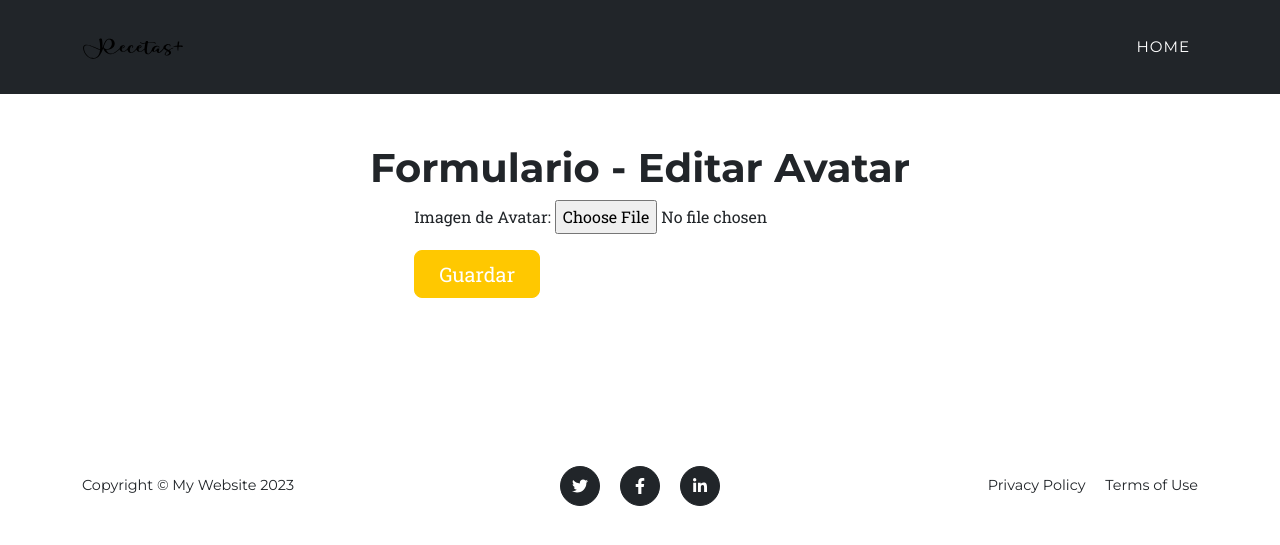
After one commit to DavidLlamosas/Llamosas-David-47765, a Django app: page /editar_perfil/agregar_avatar/ in a window 1280 px wide. The commit adds this page. Shown: the top 545 px of the page. Run offline with Django 4.2, Linux system fonts and the light colour scheme; some libraries are stand-ins or nearby versions.

Commit message:
Version 5.0 de Recetas+

```diff
--- a/Mi_Recetario/urls.py
+++ b/Mi_Recetario/urls.py
@@ -41,7 +41,7 @@ urlpatterns = [
     path('recetas/mis/',views.mis_recetas, name='mis_recetas'),
 
     path('editar_perfil/',views.editarPerfil,name='editar_perfil'),
-
+    path('editar_perfil/agregar_avatar/', views.agregar_avatar, name='agregar_avatar'),
 ]
 
 urlpatterns += static(settings.MEDIA_URL, document_root=settings.MEDIA_ROOT)
--- a/recetas/forms.py
+++ b/recetas/forms.py
@@ -34,3 +34,6 @@ class UserEditForm(UserCreationForm):
             model = User
             fields = ['email', 'password1', 'password2',
             'last_name', 'first_name']
+
+class AvatarForm(forms.Form):
+    imagen = forms.ImageField(label="Imagen de Avatar")
--- a/recetas/models.py
+++ b/recetas/models.py
@@ -41,5 +41,5 @@ class Personas(models.Model):
         return self.user.username
 
 class Avatar(models.Model):
-    user = models.ForeignKey(User, on_delete=models.CASCADE)
+    user = models.OneToOneField(User, on_delete=models.CASCADE)
     imagen = models.ImageField(upload_to='avatares', null=True, blank=True)
--- /dev/null
+++ b/recetas/templates/agregar_avatar.html
@@ -0,0 +1,26 @@
+{% extends 'padre2_recetas.html' %}
+
+{% block content %}
+
+<section>
+    <h1 class="text-center"> Formulario - Editar Avatar </h1>
+    {% if user.avatar %}
+        <div style="display: flex; justify-content: center; align-items: center; height: 50vh;">
+            <img src="{{ user.avatar.imagen.url }}" alt="Avatar" style="width: 300px; height: 300px;">
+        </div>
+    {% endif %}
+
+<div class="form-container" style="display: flex; justify-content: center; align-items: center;">
+
+        <form method="POST" action="{% url 'agregar_avatar' %}" class="form-carga" enctype = "multipart/form-data"> {% csrf_token %}
+
+                    {{ form.as_p }}
+
+                <input class= "btn btn-primary btn-lg px-4 me-sm-3" type="submit" value="Guardar">
+
+        </form>
+
+</div>
+</section>
+
+{% endblock %}
--- a/recetas/templates/padre2_recetas.html
+++ b/recetas/templates/padre2_recetas.html
@@ -64,15 +64,18 @@
 
                             {% endif %}
 
+                            {% if request.path == '/editar_perfil/' %}    <!--  -->
+                            <li class="nav-item"><a class="nav-link" href="/editar_perfil/agregar_avatar">Cambiar Avatar</a></li>
+                            {% endif %}
 
                         <li class="nav-item"><a class="nav-link" href="/editar_perfil">Editar perfil</a></li>
-                        {% with user.avatar_set.first as imgAvatar %}
-                        {% if imgAvatar %}
-                            <img class="rounded-circle img-fluid" src="{{imgAvatar.imagen.url}}" alt="ImgAvatar" style="max-width: 30px;">
-                            {% else %}
 
+                        {% if user.avatar %}
+                        <div>
+                            <img src="{{ user.avatar.imagen.url }}" alt="Avatar" style="max-width: 30px;" class="rounded-circle img-fluid">
+                        </div>
                         {% endif %}
-                        {% endwith %}
+
                         <li class="nav-item"><a class="nav-link" href="/logout">Logout</a></li>
 
                         {% else %}
--- a/recetas/views.py
+++ b/recetas/views.py
@@ -24,6 +24,7 @@ from django.shortcuts import render, redirect
 from django.contrib import messages
 
 from .forms import UserEditForm
+from .forms import AvatarForm
 
 from .models import Avatar
 
@@ -226,21 +227,36 @@ def calificar_receta(request, recetas_id):
 
 @login_required
 def editarPerfil(request):
+    usuario = request.user
 
-    usuario = request.user
     if request.method == 'POST':
-        miFormulario = UserEditForm(request.POST)
+        miFormulario = UserEditForm(request.POST, instance=request.user)
 
-        if miFormulario.is_valid:
+        if miFormulario.is_valid():
             informacion = miFormulario.cleaned_data
 
             usuario.email = informacion['email']
-            usuario.password1 = informacion['password1']
-            usuario.password2 = informacion['password2']
+            usuario.set_password(informacion['password1'])
+            usuario.last_name = informacion['last_name']
+            usuario.first_name = informacion['first_name']
             usuario.save()
 
-            return render(request,'')
+            return redirect('login1')
     else:
-        miFormulario = UserEditForm(initial={'email':usuario.email})
+        miFormulario = UserEditForm(instance=request.user)
 
-    return render(request,'editar_perfil.html',{"miFormulario":miFormulario, "usuario":usuario})
+    return render(request, 'editar_perfil.html', {"miFormulario": miFormulario, "usuario": usuario})
+
+def agregar_avatar(request):
+    if request.method == "POST":
+        form = AvatarForm(request.POST, request.FILES)
+        if form.is_valid():
+            avatar_anterior = Avatar.objects.filter(user=request.user)
+            if (len(avatar_anterior) > 0):
+                avatar_anterior.delete()
+            avatar_nuevo = Avatar(user=request.user, imagen=form.cleaned_data["imagen"])
+            avatar_nuevo.save()
+            return redirect('agregar_avatar')
+    else:
+        form = AvatarForm()
+    return render(request, 'agregar_avatar.html', {"form": form})
```
Also changed, not shown: recetas/templates/padre2_a.html (+5 -5 lines), db.sqlite3, media/avatares/imagen_2023-10-12_202154426_MIjY0Zm.png (added), media/avatares/imagen_2023-10-22_162058535.png (added), media/avatares/imagen_2023-10-22_162232945.png (added), media/avatares/imagen_2023-10-24_114920335.png (added), media/avatares/toser.jfif (added), recetas/migrations/0011_alter_avatar_user.py (added).
